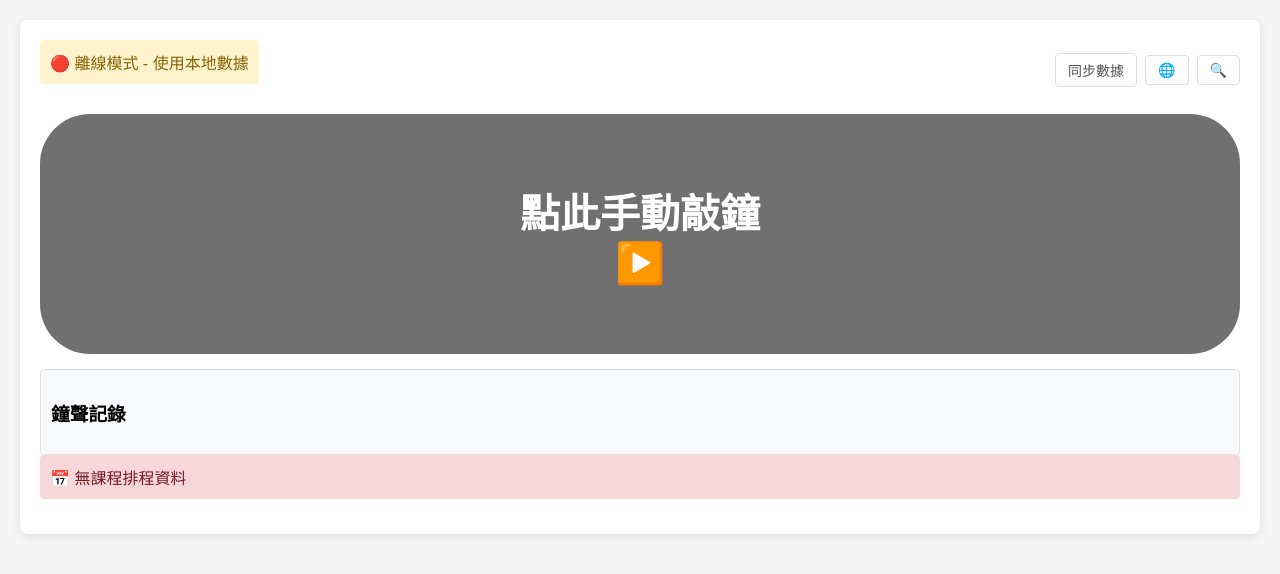
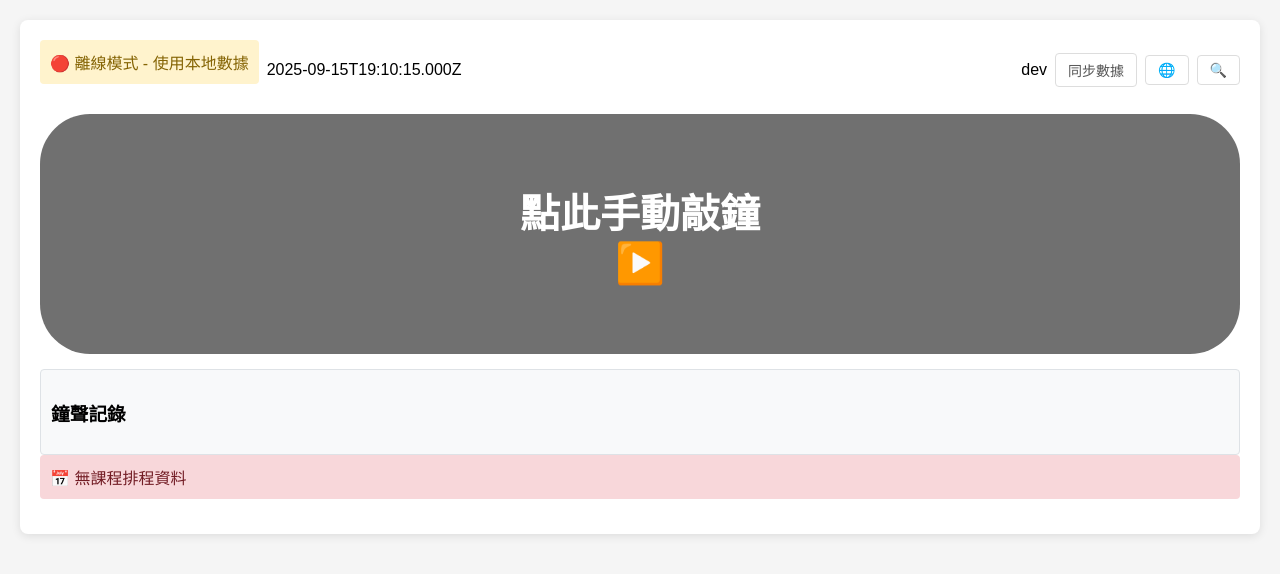
Before and after one commit to shianyow/bell-scheduler-offline, a plain HTML site: page index.html in a window 1280 px wide. Drawn offline with Linux system fonts and the light colour scheme; no server answers.

Commit message:
feat: display version information

```diff
--- a/index.html
+++ b/index.html
@@ -25,7 +25,9 @@
     <!-- 狀態列 + 控制按鈕 -->
     <div class="status-row">
       <div id="status" class="status loading">🔄 初始化中...</div>
+      <div id="data-version" class="version-badge" title="Data Version"></div>
       <div class="spacer"></div>
+      <div id="app-version" class="version-badge" title="App Version"></div>
       <button id="sync-btn" class="tool-btn" data-i18n="btn.sync">🔄 同步數據</button>
       <button id="lang-btn" class="tool-btn" data-i18n-title="tools.lang_toggle">🌐</button>
       <button id="tools-btn" class="tool-btn" data-i18n-title="tools.show_debug" aria-label="Debug Log Toggle">🔍</button>
--- a/js/app.js
+++ b/js/app.js
@@ -21,6 +21,10 @@ function ensureI18nKeys() {
   TRANSLATIONS.en['btn.show_more_days'] = TRANSLATIONS.en['btn.show_more_days'] || 'Show more days';
   TRANSLATIONS.zh['btn.show_less_days'] = TRANSLATIONS.zh['btn.show_less_days'] || '顯示較少日期';
   TRANSLATIONS.en['btn.show_less_days'] = TRANSLATIONS.en['btn.show_less_days'] || 'Show fewer days';
+  TRANSLATIONS.zh['label.version'] = TRANSLATIONS.zh['label.version'] || '版本';
+  TRANSLATIONS.en['label.version'] = TRANSLATIONS.en['label.version'] || 'Version';
+  TRANSLATIONS.zh['label.data_version'] = TRANSLATIONS.zh['label.data_version'] || '數據版本';
+  TRANSLATIONS.en['label.data_version'] = TRANSLATIONS.en['label.data_version'] || 'Data';
 }
 
 // 監聽音訊解鎖事件，若有待播放的自動鐘聲，立即播放一次
@@ -152,6 +156,28 @@ function applyTranslations() {
   updateToolsButtonText();
 }
 
+// 更新版本徽章：App 版本與數據版本
+function updateVersionBadges() {
+  // App 版本（已在 init 時請求 SW，這裡不重複）
+  const appVerEl = document.getElementById('app-version');
+  if (appVerEl && !appVerEl.textContent) {
+    appVerEl.textContent = 'dev';
+  }
+
+  // Data 版本：使用 currentData.generatedAt 或 OfflineStorage 的更新時間
+  const dataVerEl = document.getElementById('data-version');
+  if (dataVerEl) {
+    dataVerEl.title = t('label.data_version');
+    let text = '';
+    if (currentData && currentData.generatedAt) {
+      text = currentData.generatedAt;
+    } else if (window.OfflineStorage?.getLastUpdateTime) {
+      text = window.OfflineStorage.getLastUpdateTime() || '';
+    }
+    dataVerEl.textContent = text;
+  }
+}
+
 // 更新工具按鈕文字
 function updateToolsButtonText() {
   const toolsBtn = document.getElementById('tools-btn');
@@ -206,6 +232,8 @@ function applyCourseData(data) {
   }
 
   appDebugLog('Applying course data to UI');
+  // 更新數據版本徽章
+  try { updateVersionBadges(); } catch (_) {}
   currentData = data;
 
   // 清空現有鬧鐘
@@ -539,6 +567,26 @@ async function initApp() {
   // 應用翻譯
   applyTranslations();
 
+  // 顯示版本資訊（從 SW 回報或使用後備）
+  try {
+    const verEl = document.getElementById('app-version');
+    if (verEl) {
+      verEl.title = t('label.version');
+      // 向 SW 詢問版本
+      if (navigator.serviceWorker?.controller) {
+        const channel = new MessageChannel();
+        channel.port1.onmessage = (event) => {
+          if (event.data?.type === 'VERSION' && event.data?.version) {
+            verEl.textContent = event.data.version.replace('bell-scheduler-', '');
+          }
+        };
+        navigator.serviceWorker.controller.postMessage({ type: 'GET_VERSION' }, [channel.port2]);
+      } else {
+        verEl.textContent = 'dev';
+      }
+    }
+  } catch (_) {}
+
   // 綁定 Debug 捲動行為
   initDebugLogScroll();
 
```
